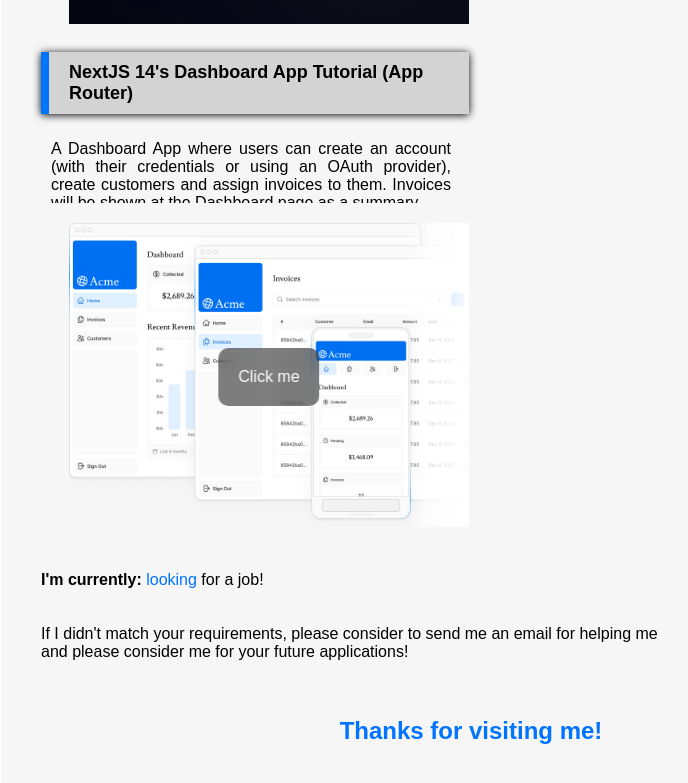
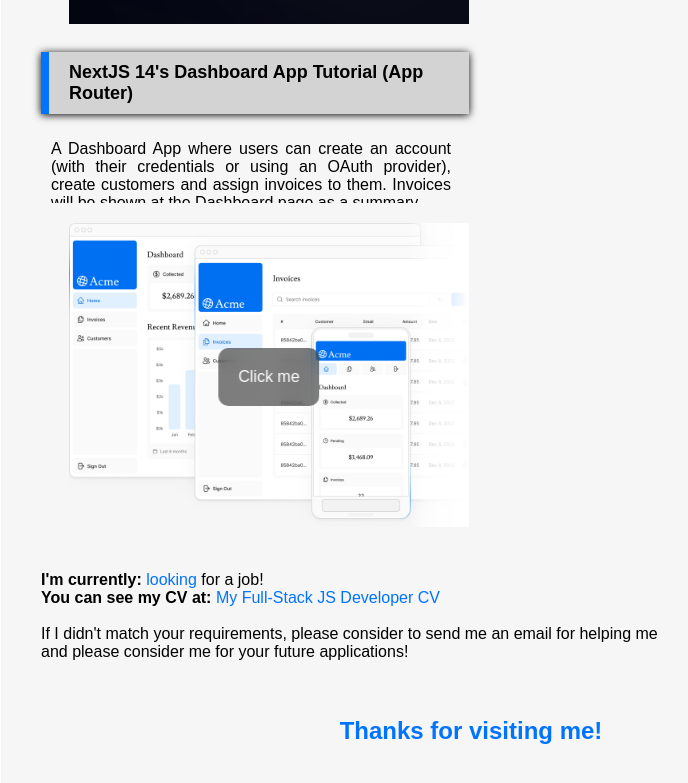
Before and after one commit to josiasbudaydeveloper/josiasbudaydeveloper.github.io, a React (Vite) app: page / in a window 1280 px wide. Shown: the part 2487-3270 px from the top of the page, without its empty margins (339-1027 px from the left). Built offline with nearby package versions, Linux system fonts and the light colour scheme; some icons are missing.

Commit message:
Feature: readding my CV to the HireMe Section.

```diff
--- a/src/components/HireMe.tsx
+++ b/src/components/HireMe.tsx
@@ -1,13 +1,13 @@
 export default function HireMe() { return (
   <section id="hire-me" style={{padding: '40px 40px 0 40px'}}>
     <span style={{fontWeight: 'bold'}}>I'm currently:</span> <span className="emphasize">looking</span> for a job! <br />
-    {/* <span style={{fontWeight: 'bold'}}>You can see my CV at:</span>
+    <span style={{fontWeight: 'bold'}}>You can see my CV at:</span>
     <a
       href="https://docs.google.com/document/d/1EGWjHB5KhHXdI9thR4rtA4H-hRUB8J4BwbeNhXSjsO8/edit?usp=sharing"
       target="_blank" className="main-anchor emphasize"
     >
     {" "}My Full-Stack JS Developer CV
-    </a>*/}
+    </a>
     <br /><br />
     If I didn't match your requirements, please consider to send me an email for helping me <br />
     and please consider me for your future applications!
```
